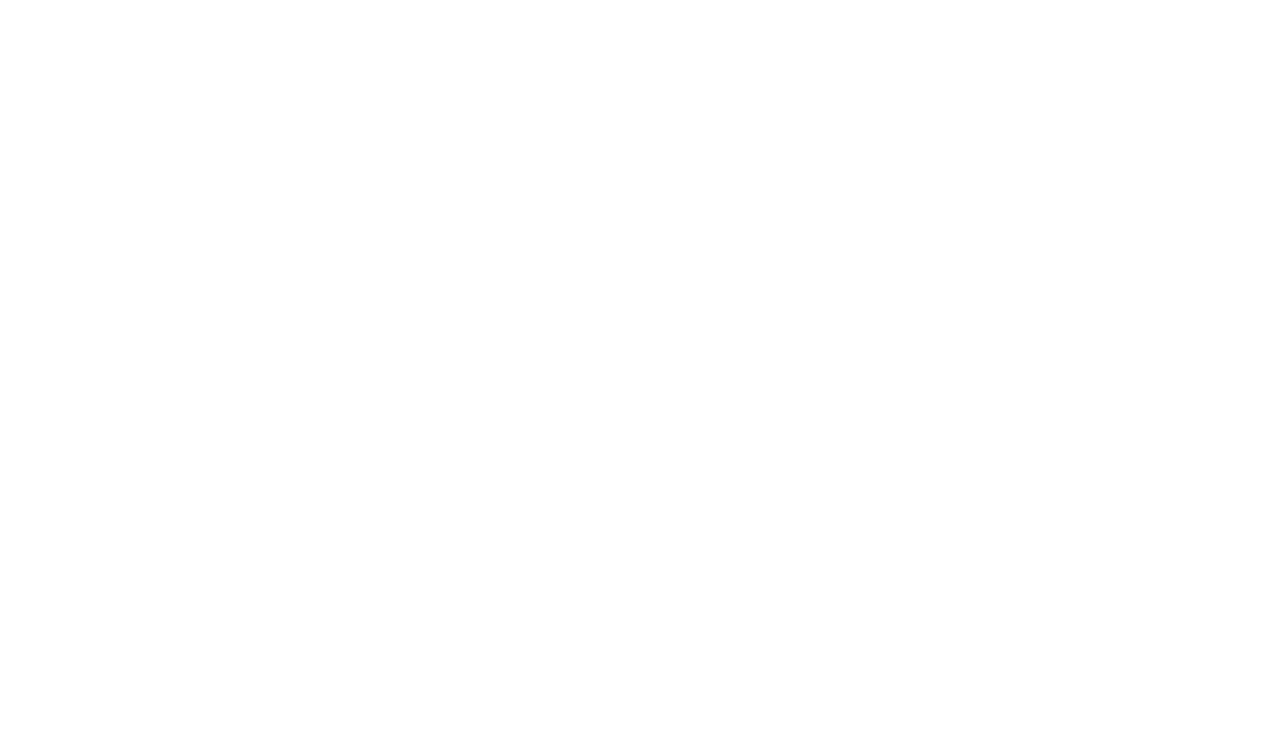
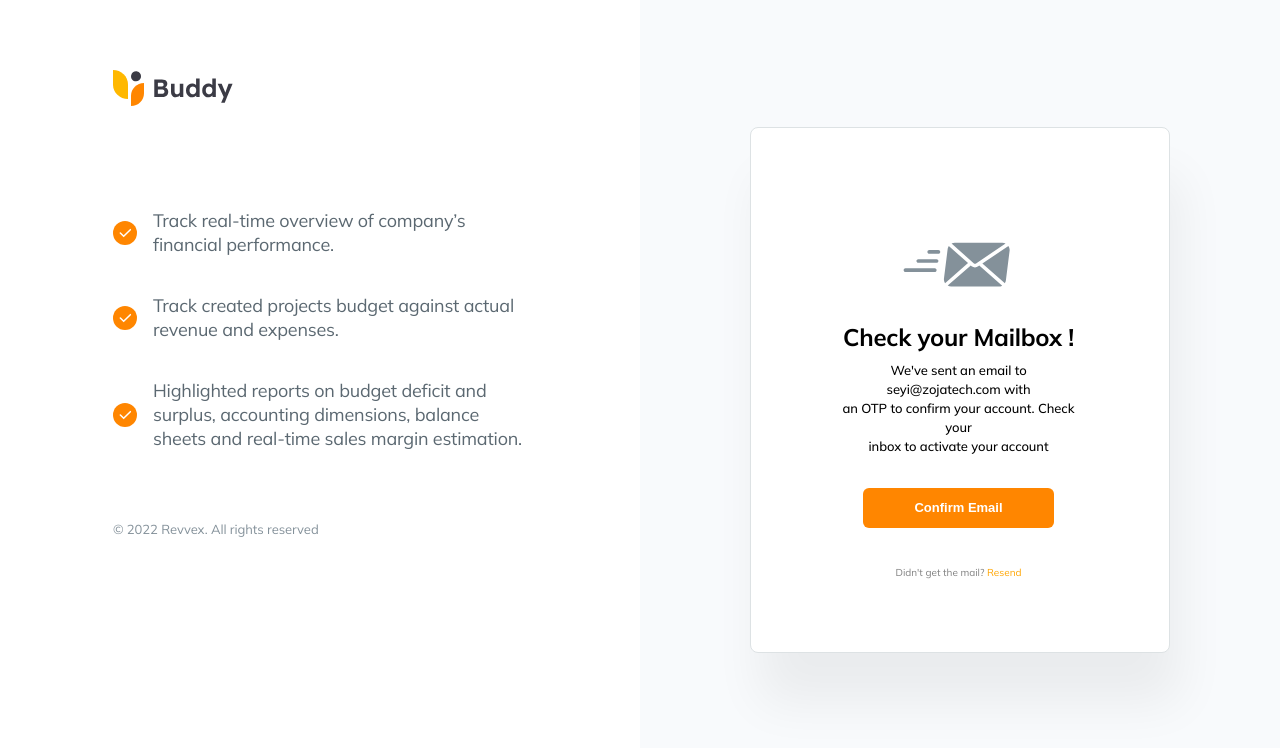
Before and after one commit to The0nis/Buddy, a React (Create React App) app: page /signedup in a window 1280 px wide. Before the commit this address had no page. Shown: the top 748 px of the page. Built offline with nearby package versions, Linux system fonts and the light colour scheme.

Commit message:
signedup added

```diff
--- a/src/App.js
+++ b/src/App.js
@@ -1,8 +1,9 @@
-import { Routes, Route } from 'react-router-dom';
-import Signin from './pages/signin';
-import Signup from './pages/singup';
-import Dashboard from './pages/dashboard';
-import Emailverified from './pages/emailverified';
+import { Routes, Route } from "react-router-dom";
+import Signin from "./pages/signin";
+import Signup from "./pages/singup";
+import Dashboard from "./pages/dashboard";
+import Emailverified from "./pages/emailverified";
+import Signedup from "./pages/signedup";
 
 function App() {
   return (
@@ -12,6 +13,7 @@
         <Route path="signup" element={<Signup />} />
         <Route path="emailverified" element={<Emailverified />} />
         <Route path="dashboard" element={<Dashboard />} />
+        <Route path="signedup" element={<Signedup />} />
       </Routes>
     </div>
   );
--- a/src/components/SignedUp/Signedup.module.scss
+++ b/src/components/SignedUp/Signedup.module.scss
@@ -9,7 +9,6 @@
   border: 1px solid #dde2e4;
   box-shadow: 10px 50px 50px rgba(0, 0, 0, 0.06);
   border-radius: 8px;
-  width: 489px;
   padding-top: 80px;
   padding-bottom: 73px;
   padding-right: 87px;
@@ -44,12 +43,12 @@
 }
 
 .btn {
-  height: 30px;
+  height: 40px;
   background-color: #ff8600;
   color: white;
   border: none;
-  width: 7rem;
-  font-size: 11px;
+  padding: 0.8rem 5.1rem;
+  font-size: 13px;
   font-weight: 600;
   line-height: 24px;
   margin: 0;
--- /dev/null
+++ b/src/pages/signedup.js
@@ -0,0 +1,15 @@
+import React from "react";
+import Signedup from "../components/Signedup/Signedup";
+import PageWrap from "../components/PageWrap/Index";
+
+function signedup() {
+  return (
+    <PageWrap>
+      <div type="no help">
+        <Signedup />
+      </div>
+    </PageWrap>
+  );
+}
+
+export default signedup;
--- a/src/pages/signin.js
+++ b/src/pages/signin.js
@@ -1,5 +1,5 @@
 import React from "react";
-import Signedup from "../components/SignedUp/Signedup";
+import Signedup from "../components/Signedup/Signedup";
 
 const signin = () => {
   return (
```
